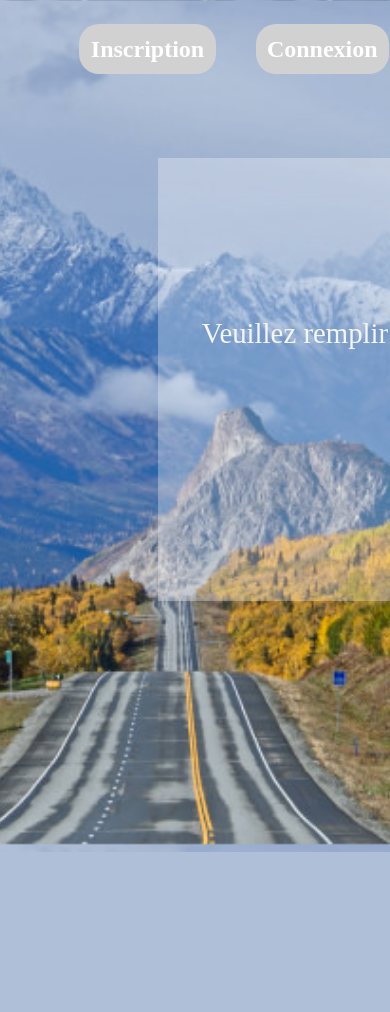
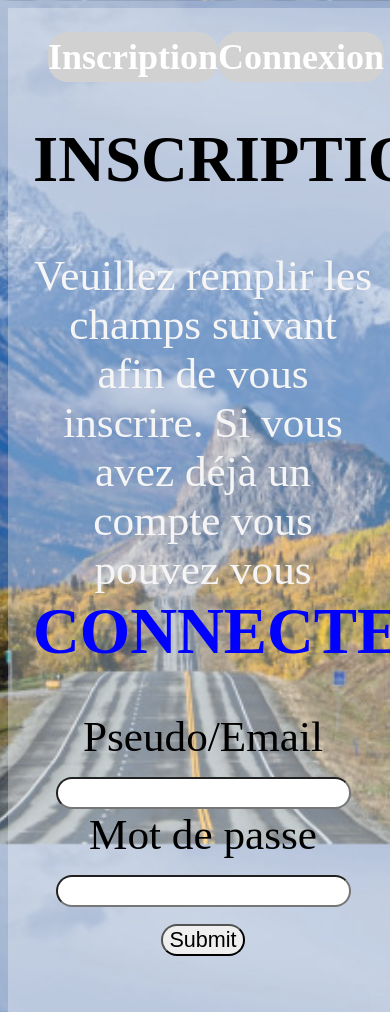
Before and after one commit to chapie26/P4_CHARREYRON_PIERRE, a PHP site: page /index.php?action=newUser in a window 390 px wide; the page is wider, and only the part inside the window is pictured. Before the commit the page ends 852 px from the top of that part, so only its background shows below. Run offline with PHP 8.4, Linux system fonts and the light colour scheme.

Commit message:
responsive fait

```diff
--- a/public/stylesheet/style.css
+++ b/public/stylesheet/style.css
@@ -94,3 +94,33 @@ a {
 a:hover {
     color: gold;
 }
+
+@media all and (max-width: 1024px) {
+    body {
+        width: 100%;
+    }
+
+    .navbar {
+        width: 90%;
+    }
+
+    li a {
+        width: 100%;
+    }
+
+    .contenu {
+        margin: 0;
+        padding-top: 60px;
+    }
+
+    .formulaire textarea {
+        font-size: 1em;
+    }
+}
+
+@media all and (max-width: 1880px) {
+    body {
+        width: 100%;
+        font-size: 1.5em;
+    }
+}
--- a/view/frontend/update.php
+++ b/view/frontend/update.php
@@ -11,8 +11,8 @@
 
     <body>
         <p><a href="index.php">Retour à la liste des billets</a></p>
-        <form action="index.php?action=postUpdated&amp;id=<?= $post['id'] ?>" method="post">
-            <div class="formulaire">
+        <form action="index.php?action=postUpdated&amp;id=<?= $post['id'] ?>" method="post" class="formulaire">
+            <div>
                 <label for="title">Titre du chapitre:</label>
                 <input type="text" id="title" name="title" value="<?php  echo htmlspecialchars($post['title']); ?>" class="title">
             </div>
```
